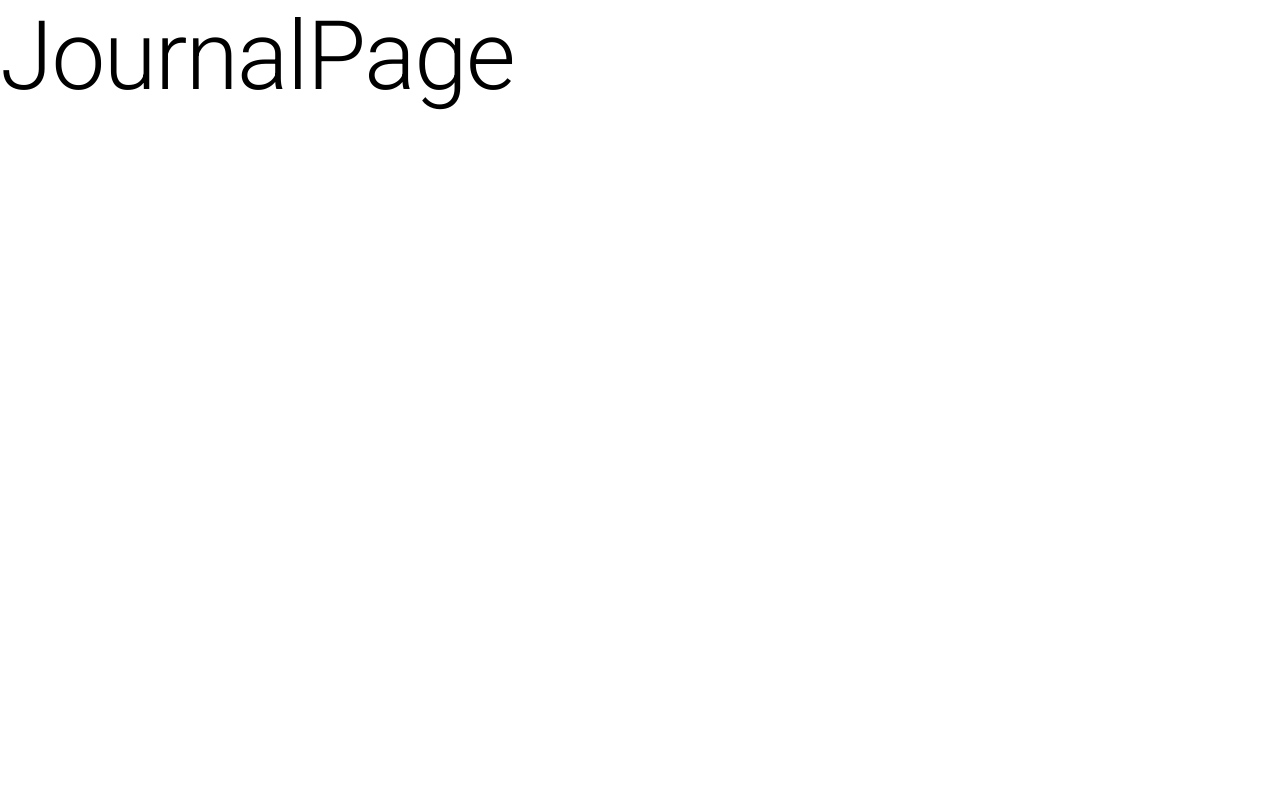
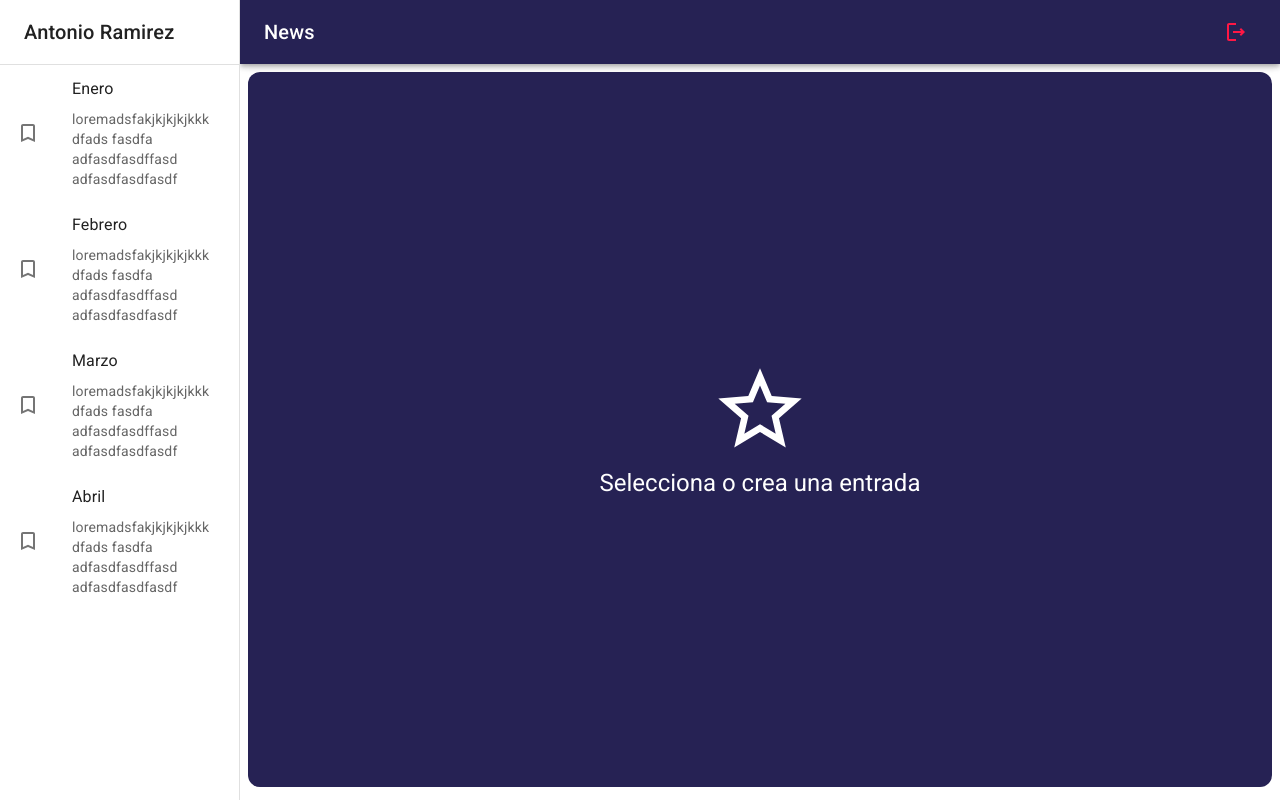
Before and after one commit to aramirezm89/React-journal-app, a React (Create React App) app: page / in a window 1280 px wide. Built offline with nearby package versions, Linux system fonts and the light colour scheme.

Commit message:
JournalLayout

```diff
--- /dev/null
+++ b/src/journal/components/NavBar.jsx
@@ -0,0 +1,36 @@
+import {AppBar,Box,Toolbar,Button, IconButton, Typography} from '@mui/material'
+import {MenuOutlined,LogoutOutlined} from "@mui/icons-material";
+
+export const NavBar = ({drawerWith = 240}) => {
+  return (
+
+      <AppBar
+        position="fixed"
+        sx={{
+          width: { sm: `calc(100% - ${drawerWith}px)` },
+          ml: { sm: `${drawerWith}px` },
+        }}
+      >
+        <Toolbar>
+          <IconButton
+            size="large"
+            edge="start"
+            color="inherit"
+            aria-label="menu"
+            sx={{ mr: 2,display:{sm:'none'}}}
+          >
+            <MenuOutlined />
+          </IconButton>
+          <Typography variant="h6" component="div" sx={{ flexGrow: 1 }}>
+            News
+          </Typography>
+          <IconButton
+          color='error'
+          >
+                <LogoutOutlined/>
+          </IconButton>
+        </Toolbar>
+      </AppBar>
+
+  );
+}
--- /dev/null
+++ b/src/journal/components/SideBar.jsx
@@ -0,0 +1,45 @@
+import { TurnedInNot } from "@mui/icons-material";
+import { Box, Divider, Drawer, Grid, List, ListItem, ListItemButton, ListItemIcon, ListItemText, Toolbar, Typography } from "@mui/material";
+
+export const SideBar = ({ drawerWith = 240 }) => {
+  return (
+    <Box
+      component="nav"
+      sx={{ width: { sm: drawerWith}, flexShrink: { sm: 0 } } }
+    >
+      <Drawer
+        variant="permanent"
+        open
+        sx={{
+          display: { xs: "block" },
+          "& .MuiDrawer-paper": { boxSizing: "border-box", width: drawerWith },
+        }}
+      >
+        <Toolbar>
+          <Typography variant="h6" noWrap component="div">
+            Antonio Ramirez
+          </Typography>
+        </Toolbar>
+        <Divider />
+
+        <List sx={{pt:0}}>
+          {['Enero','Febrero','Marzo','Abril'].map(text =>(
+            <ListItem key={text} disablePadding>
+              <ListItemButton>
+                <ListItemIcon>
+                  <TurnedInNot/>
+                </ListItemIcon>
+                <Grid container>
+                  <ListItemText primary={text}/>
+                  <ListItemText secondary={'loremadsfakjkjkjkjkkk dfads fasdfa adfasdfasdffasd adfasdfasdfasdf'}/>
+
+                </Grid>
+              </ListItemButton>
+            </ListItem>
+          ))
+        }
+        </List>
+      </Drawer>
+    </Box>
+  );
+};
--- /dev/null
+++ b/src/journal/components/index.js
@@ -0,0 +1,2 @@
+export * from './NavBar';
+export * from './Sidebar';
--- /dev/null
+++ b/src/journal/layout/JournalLayout.jsx
@@ -0,0 +1,22 @@
+import { Box, Toolbar, Typography } from "@mui/material"
+import { NavBar } from "../components/NavBar";
+import { SideBar } from "../components/SideBar";
+
+const drawerWith=240;
+
+export const JournalLayout = ({children}) => {
+  return (
+    <Box sx={{ display: "flex" }}>
+      {/*navbar*/}
+      <NavBar drawerWith={drawerWith} />
+      {/*sidebar*/}
+
+      <SideBar drawerWith={drawerWith} />
+      <Box component="main" sx={{ flexGrow: 1, p: 1,mt:8 }}>
+
+        {children}
+
+      </Box>
+    </Box>
+  );
+}
--- a/src/journal/pages/JournalPage.jsx
+++ b/src/journal/pages/JournalPage.jsx
@@ -1,12 +1,13 @@
-import {Typography} from '@mui/material'
-import {MailOutlined} from '@mui/icons-material'
+import { Grid, Typography } from "@mui/material";
+
+import { JournalLayout } from "../layout/JournalLayout";
+import { NothingSelectedView } from "../views/NothingSelectedView";
 export const JournalPage = () => {
   return (
     <>
-      <Typography variant="h1" color="initial">
-        JournalPage
-      </Typography>
-
+      <JournalLayout>
+        <NothingSelectedView />
+      </JournalLayout>
     </>
-  )
-}
+  );
+};
--- /dev/null
+++ b/src/journal/views/NothingSelectedView.jsx
@@ -0,0 +1,22 @@
+import { StarOutline } from "@mui/icons-material";
+import { Grid,Typography } from "@mui/material";
+
+export const NothingSelectedView = () => {
+  return (
+    <Grid
+      container
+      spacing={0}
+      direction="column"
+      justifyContent="center"
+      alignItems="center"
+      sx={{ minHeight: "calc(100vh - 85px)", backgroundColor: "primary.main",borderRadius:3 }}
+    >
+      <Grid item xs={12}>
+        <StarOutline sx={{fontSize:100,color:'white'}} />
+      </Grid>
+       <Grid item xs={12}>
+        <Typography variant="h5" color="white">Selecciona o crea una entrada</Typography>
+       </Grid>
+    </Grid>
+  );
+};
--- /dev/null
+++ b/src/journal/views/index.js
@@ -0,0 +1 @@
+export * from "./NothingSelectedView";
```
